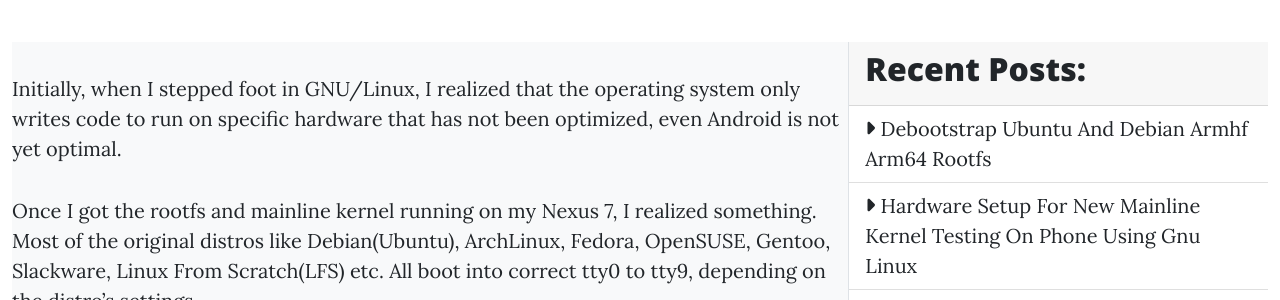
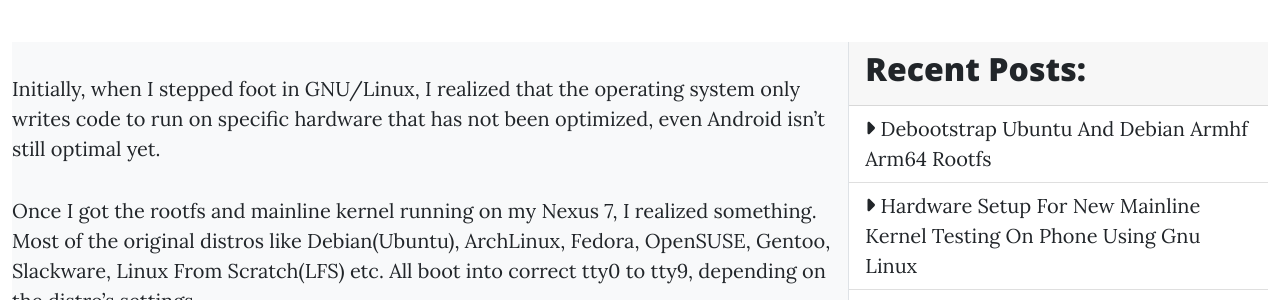
Before and after one commit to Baonks81/baonks81.github.io, a Jekyll site: the page built from _posts/2023-02-20-TTYESCAPE-mobile-friendly-on-GNU-Linux-distros.md, in a window 1280 px wide and 900 px high, scrolled down 357 px. Shown: the part 184-484 px from the top of the window. Built offline with Jekyll 4.4.1, drawn with Linux system fonts in a browser that asks for light colours; nearby versions of some CDN libraries; library files that are not in the unit come from our copies.

Commit message:
Update 2023-02-20-TTYESCAPE-mobile-friendly-on-GNU-Linux-distros.md

```diff
--- a/_posts/2023-02-20-TTYESCAPE-mobile-friendly-on-GNU-Linux-distros.md
+++ b/_posts/2023-02-20-TTYESCAPE-mobile-friendly-on-GNU-Linux-distros.md
@@ -3,7 +3,7 @@
 category: linuxmobile
 ---
 
-Initially, when I stepped foot in GNU/Linux, I realized that the operating system only writes code to run on specific hardware that has not been optimized, even Android is not yet optimal.
+Initially, when I stepped foot in GNU/Linux, I realized that the operating system only writes code to run on specific hardware that has not been optimized, even Android isn't still optimal yet.
 
 Once I got the rootfs and mainline kernel running on my Nexus 7, I realized something. Most of the original distros like Debian(Ubuntu), ArchLinux, Fedora, OpenSUSE, Gentoo, Slackware, Linux From Scratch(LFS) etc. All boot into correct tty0 to tty9, depending on the distro's settings.
 
```
